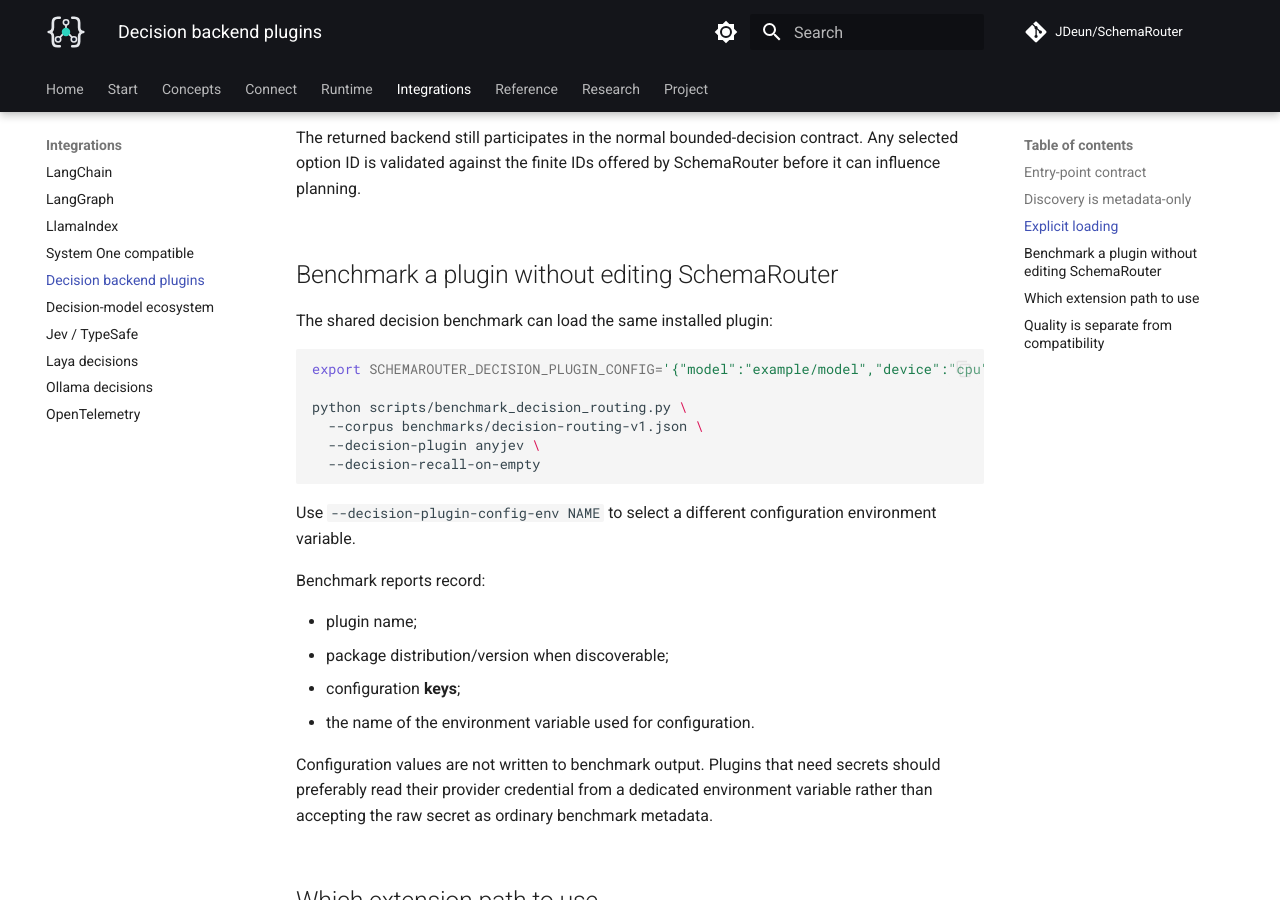
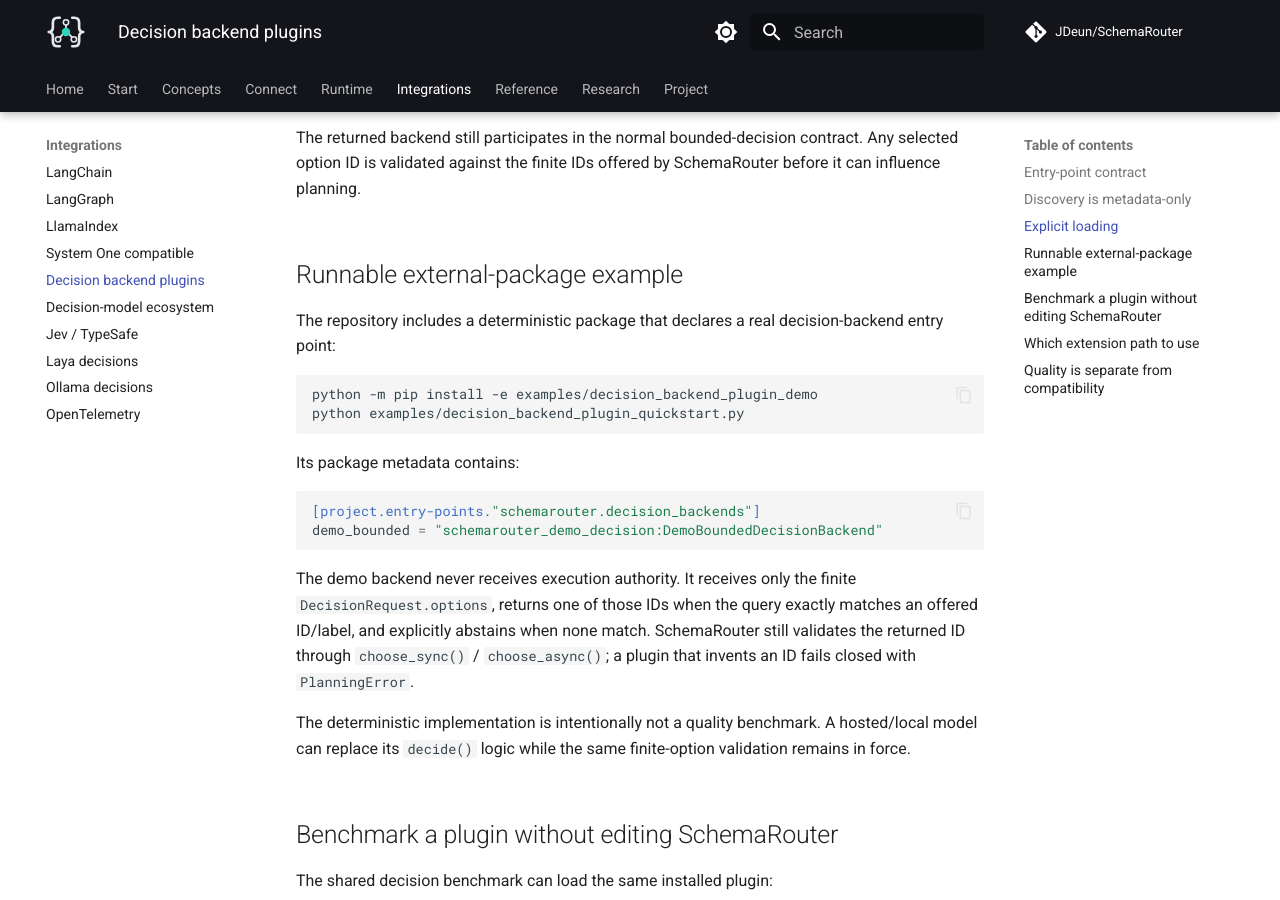
Before and after one commit to JDeun/SchemaRouter, an MkDocs documentation site: the page built from docs/integrations/decision-backend-plugins.md, in a window 1280 px wide and 900 px high, scrolled down 1262 px. Built offline with MkDocs 1.6.1 and Material for MkDocs 9.7.7, drawn with Linux system fonts in a browser that asks for light colours; comment, search, counter and statistics services are not loaded.

Commit message:
docs: add runnable decision backend plugin example

````diff
--- a/docs/integrations/decision-backend-plugins.md
+++ b/docs/integrations/decision-backend-plugins.md
@@ -54,6 +54,31 @@
 The returned backend still participates in the normal bounded-decision contract. Any selected option
 ID is validated against the finite IDs offered by SchemaRouter before it can influence planning.
 
+## Runnable external-package example
+
+The repository includes a deterministic package that declares a real decision-backend entry point:
+
+```bash
+python -m pip install -e examples/decision_backend_plugin_demo
+python examples/decision_backend_plugin_quickstart.py
+```
+
+Its package metadata contains:
+
+```toml
+[project.entry-points."schemarouter.decision_backends"]
+demo_bounded = "schemarouter_demo_decision:DemoBoundedDecisionBackend"
+```
+
+The demo backend never receives execution authority. It receives only the finite
+`DecisionRequest.options`, returns one of those IDs when the query exactly matches an offered
+ID/label, and explicitly abstains when none match. SchemaRouter still validates the returned ID
+through `choose_sync()` / `choose_async()`; a plugin that invents an ID fails closed with
+`PlanningError`.
+
+The deterministic implementation is intentionally not a quality benchmark. A hosted/local model can
+replace its `decide()` logic while the same finite-option validation remains in force.
+
 ## Benchmark a plugin without editing SchemaRouter
 
 The shared decision benchmark can load the same installed plugin:
````
